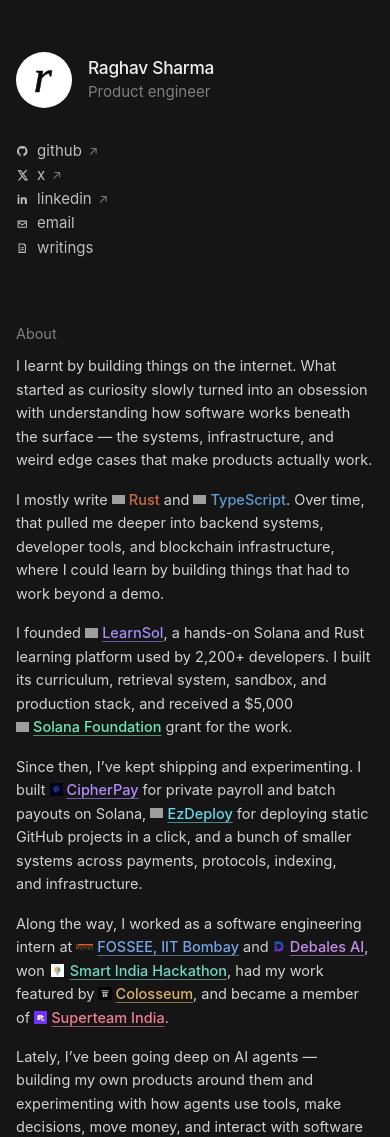
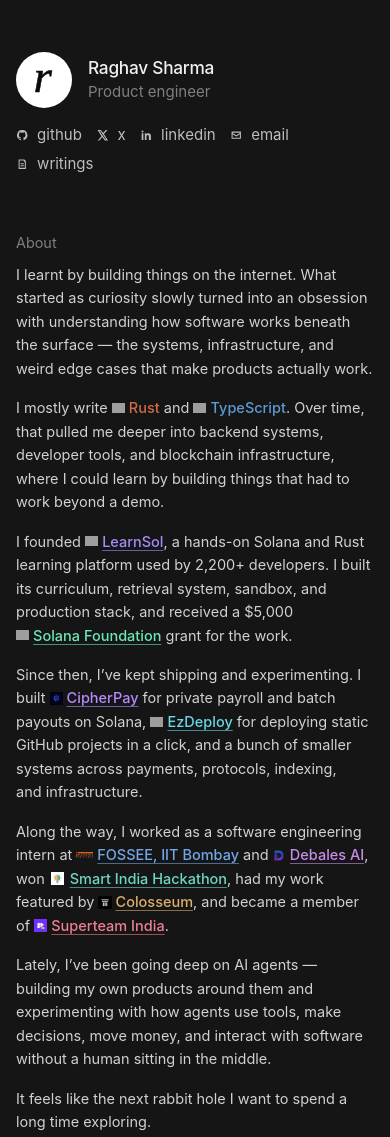
Before and after one commit to Some1Uknow/portfolio, an Astro site: page / in a window 390 px wide. Shown: the top 1137 px of the page. Built offline with nearby package versions, Linux system fonts and the light colour scheme; Astro itself is replaced by a stand-in of ours; grey boxes are pictures that could not be loaded.

Commit message:
Add project homepage hover previews

```diff
--- a/src/pages/index.astro
+++ b/src/pages/index.astro
@@ -23,15 +23,15 @@
       <nav class="contact-links" aria-label="Contact and social links">
         <a href="https://github.com/some1uknow" {...external}>
           <svg viewBox="0 0 24 24" aria-hidden="true"><path d="M12 2a10 10 0 0 0-3.16 19.49c.5.09.68-.22.68-.48v-1.88c-2.78.6-3.37-1.18-3.37-1.18-.45-1.16-1.11-1.47-1.11-1.47-.91-.62.07-.61.07-.61 1 .07 1.53 1.03 1.53 1.03.9 1.53 2.35 1.09 2.92.83.09-.65.35-1.09.64-1.34-2.22-.25-4.55-1.11-4.55-4.94 0-1.09.39-1.98 1.03-2.68-.1-.25-.45-1.27.1-2.64 0 0 .84-.27 2.75 1.02A9.6 9.6 0 0 1 12 6.82a9.6 9.6 0 0 1 2.5.34c1.91-1.3 2.75-1.02 2.75-1.02.55 1.37.2 2.39.1 2.64.64.7 1.03 1.59 1.03 2.68 0 3.84-2.34 4.68-4.57 4.93.36.31.68.92.68 1.86v2.76c0 .27.18.58.69.48A10 10 0 0 0 12 2Z" /></svg>
-          <span>github</span><span class="external-mark" aria-hidden="true">↗</span>
+          <span>github</span>
         </a>
         <a href="https://x.com/raghavdotsol" {...external}>
           <svg viewBox="0 0 24 24" aria-hidden="true"><path d="M18.9 2H22l-6.77 7.74L23.2 22h-6.24l-4.89-6.39L6.48 22H3.36l7.23-8.27L2.95 2h6.4l4.42 5.84L18.9 2Zm-1.1 17.84h1.73L8.41 4.05H6.56L17.8 19.84Z" /></svg>
-          <span>x</span><span class="external-mark" aria-hidden="true">↗</span>
+          <span>x</span>
         </a>
         <a href="https://linkedin.com/in/raghavsharmaweb3" {...external}>
           <svg viewBox="0 0 24 24" aria-hidden="true"><path d="M6.5 8.4H3.2V21h3.3V8.4ZM4.85 3A1.92 1.92 0 1 0 4.85 6.84 1.92 1.92 0 0 0 4.85 3ZM21 13.8c0-3.8-2.03-5.57-4.74-5.57-2.18 0-3.16 1.2-3.7 2.04V8.4H9.25V21h3.31v-6.24c0-1.65.31-3.25 2.36-3.25 2.02 0 2.04 1.89 2.04 3.36V21H21v-7.2Z" /></svg>
-          <span>linkedin</span><span class="external-mark" aria-hidden="true">↗</span>
+          <span>linkedin</span>
         </a>
         <a href="mailto:raghu250407@gmail.com">
           <svg viewBox="0 0 24 24" aria-hidden="true"><path d="M3 5h18v14H3V5Zm2 2v.5l7 4.67 7-4.67V7H5Zm14 10V9.9l-7 4.66L5 9.9V17h14Z" /></svg>
@@ -48,8 +48,8 @@
       <h2 id="about-label">About</h2>
       <p>I learnt by building things on the internet. What started as curiosity slowly turned into an obsession with understanding how software works beneath the surface — the systems, infrastructure, and weird edge cases that make products actually work.</p>
       <p>I mostly write <span class="brand brand--rust"><img src="https://cdn.simpleicons.org/rust/CE422B" width="13" height="13" alt="" />Rust</span> and <span class="brand brand--typescript"><img src="https://cdn.simpleicons.org/typescript/3178C6" width="13" height="13" alt="" />TypeScript</span>. Over time, that pulled me deeper into backend systems, developer tools, and blockchain infrastructure, where I could learn by building things that had to work beyond a demo.</p>
-      <p>I founded <a class="brand brand--learnsol" href="https://learnsol.site" {...external}><img src="https://www.learnsol.site/icon.png" width="13" height="13" alt="" />LearnSol</a>, a hands-on Solana and Rust learning platform used by 2,200+ developers. I built its curriculum, retrieval system, sandbox, and production stack, and received a $5,000 <a class="brand brand--solana" href="https://solana.org/" {...external}><img src="https://cdn.simpleicons.org/solana/14F195" width="13" height="13" alt="" />Solana Foundation</a> grant for the work.</p>
-      <p>Since then, I’ve kept shipping and experimenting. I built <a class="brand brand--cipherpay" href="https://github.com/Some1Uknow/cipherpay" {...external}><img src="/icons/cipherpay.png" width="13" height="13" alt="" />CipherPay</a> for private payroll and batch payouts on Solana, <a class="brand brand--ezdeploy" href="https://ezdeploy.raghav.codes" {...external}><img src="https://ezdeploy.raghav.codes/icon.svg" width="13" height="13" alt="" />EzDeploy</a> for deploying static GitHub projects in a click, and a bunch of smaller systems across payments, protocols, indexing, and infrastructure.</p>
+      <p>I founded <a class="brand brand--learnsol has-preview" href="https://learnsol.site" {...external}><img src="https://www.learnsol.site/icon.png" width="13" height="13" alt="" />LearnSol<span class="brand-preview"><img src="/previews/learnsol.webp" width="640" height="416" alt="" /></span></a>, a hands-on Solana and Rust learning platform used by 2,200+ developers. I built its curriculum, retrieval system, sandbox, and production stack, and received a $5,000 <a class="brand brand--solana" href="https://solana.org/" {...external}><img src="https://cdn.simpleicons.org/solana/14F195" width="13" height="13" alt="" />Solana Foundation</a> grant for the work.</p>
+      <p>Since then, I’ve kept shipping and experimenting. I built <a class="brand brand--cipherpay has-preview" href="https://www.cipherpay.fun" {...external}><img src="/icons/cipherpay.png" width="13" height="13" alt="" />CipherPay<span class="brand-preview"><img src="/previews/cipherpay.webp" width="640" height="416" alt="" /></span></a> for private payroll and batch payouts on Solana, <a class="brand brand--ezdeploy has-preview" href="https://ezdeploy.raghav.codes" {...external}><img src="https://ezdeploy.raghav.codes/icon.svg" width="13" height="13" alt="" />EzDeploy<span class="brand-preview"><img src="/previews/ezdeploy.webp" width="640" height="416" alt="" /></span></a> for deploying static GitHub projects in a click, and a bunch of smaller systems across payments, protocols, indexing, and infrastructure.</p>
       <p>Along the way, I worked as a software engineering intern at <a class="brand brand--fossee" href="https://fossee.in" {...external}><img class="brand-logo--wide" src="/icons/fossee.png" width="13" height="13" alt="" />FOSSEE, IIT Bombay</a> and <a class="brand brand--debales" href="https://debales.ai" {...external}><img src="/icons/debales.png" width="13" height="13" alt="" />Debales AI</a>, won <a class="brand brand--sih" href="https://www.sih.gov.in/sih2024/sih2024-grand-finale-result" {...external}><img class="brand-logo--wide" src="/icons/smart-india-hackathon.png" width="13" height="13" alt="" />Smart India Hackathon</a>, had my work featured by <a class="brand brand--colosseum" href="https://blog.colosseum.com/audit-subsidy-program-learnsol-umbra/" {...external}><img src="/icons/colosseum.png" width="13" height="13" alt="" />Colosseum</a>, and became a member of <a class="brand brand--superteam" href="https://in.superteam.fun/" {...external}><img src="/icons/superteam.png" width="13" height="13" alt="" />Superteam India</a>.</p>
       <p>Lately, I’ve been going deep on AI agents — building my own products around them and experimenting with how agents use tools, make decisions, move money, and interact with software without a human sitting in the middle.</p>
       <p>It feels like the next rabbit hole I want to spend a long time exploring.</p>
--- a/src/styles/global.css
+++ b/src/styles/global.css
@@ -56,10 +56,10 @@
 }
 
 .profile-header {
-  display: grid;
-  grid-template-columns: minmax(0, 1fr) auto;
-  align-items: start;
-  gap: 3rem;
+  display: flex;
+  flex-direction: column;
+  align-items: flex-start;
+  gap: 0;
   min-width: 0;
 }
 
@@ -77,9 +77,13 @@
 .identity p { margin-top: 0.08rem; color: var(--muted); font-size: 0.94rem; }
 
 .contact-links {
-  display: grid;
-  justify-items: end;
-  gap: 0.1rem;
+  display: flex;
+  flex-wrap: wrap;
+  align-items: center;
+  justify-content: flex-start;
+  gap: 0.4rem 1.05rem;
+  width: 100%;
+  margin-top: 1rem;
   font-size: 0.94rem;
   line-height: 1.5;
   min-width: 0;
@@ -92,11 +96,12 @@
   color: #bdbdbd;
   text-decoration: none;
 }
+.contact-links a:not(:has(.external-mark)) { grid-template-columns: 0.9rem auto; }
 .contact-links svg { width: 0.78rem; height: 0.78rem; fill: currentColor; }
 .contact-links a:hover { color: #fff; }
 .contact-links .external-mark { color: var(--muted); font-size: 0.78rem; }
 
-.narrative { margin-top: 2.6rem; min-width: 0; }
+.narrative { margin-top: 3.5rem; min-width: 0; }
 .narrative h2, .section-label {
   margin-bottom: 0.6rem;
   color: var(--muted);
@@ -119,6 +124,30 @@
 }
 .brand img { width: 0.9em; height: 0.9em; align-self: center; flex: 0 0 auto; object-fit: contain; }
 .brand img.brand-logo--wide { width: 1.15em; }
+.brand.has-preview { position: relative; }
+.brand-preview {
+  position: absolute;
+  z-index: 2;
+  top: calc(100% + 0.7rem);
+  left: 50%;
+  width: min(26rem, calc(100vw - 2rem));
+  aspect-ratio: 640 / 416;
+  overflow: hidden;
+  background: #1d1d1d;
+  opacity: 0;
+  visibility: hidden;
+  pointer-events: none;
+  transform: translate(-50%, 0.35rem);
+  transition: opacity 160ms ease, transform 160ms ease, visibility 0s linear 160ms;
+}
+.brand-preview img { display: block; width: 100%; height: 100%; object-fit: cover; }
+.brand.has-preview:hover .brand-preview,
+.brand.has-preview:focus-visible .brand-preview {
+  opacity: 1;
+  visibility: visible;
+  transform: translate(-50%, 0);
+  transition-delay: 0s;
+}
 .brand--rust { --brand-color: #ce6d45; }
 .brand--typescript { --brand-color: #5d9bd3; }
 .brand--learnsol { --brand-color: #a78bfa; }
@@ -163,9 +192,9 @@
 @media (max-width: 38rem) {
   body { font-size: 14.5px; line-height: 1.62; }
   .page-shell { padding: 3.25rem 1rem 2.5rem; }
-  .profile-header { grid-template-columns: 1fr; gap: 2rem; }
-  .contact-links { justify-items: start; }
-  .narrative { margin-top: 4rem; }
+  .contact-links { gap: 0.4rem 0.9rem; }
+  .brand-preview { width: 13.5rem; }
+  .narrative { margin-top: 3.5rem; }
   .narrative p + p { margin-top: 1rem; }
 }
 
```
Also changed, not shown: public/previews/cipherpay.webp (added), public/previews/ezdeploy.webp (added), public/previews/learnsol.webp (added).
